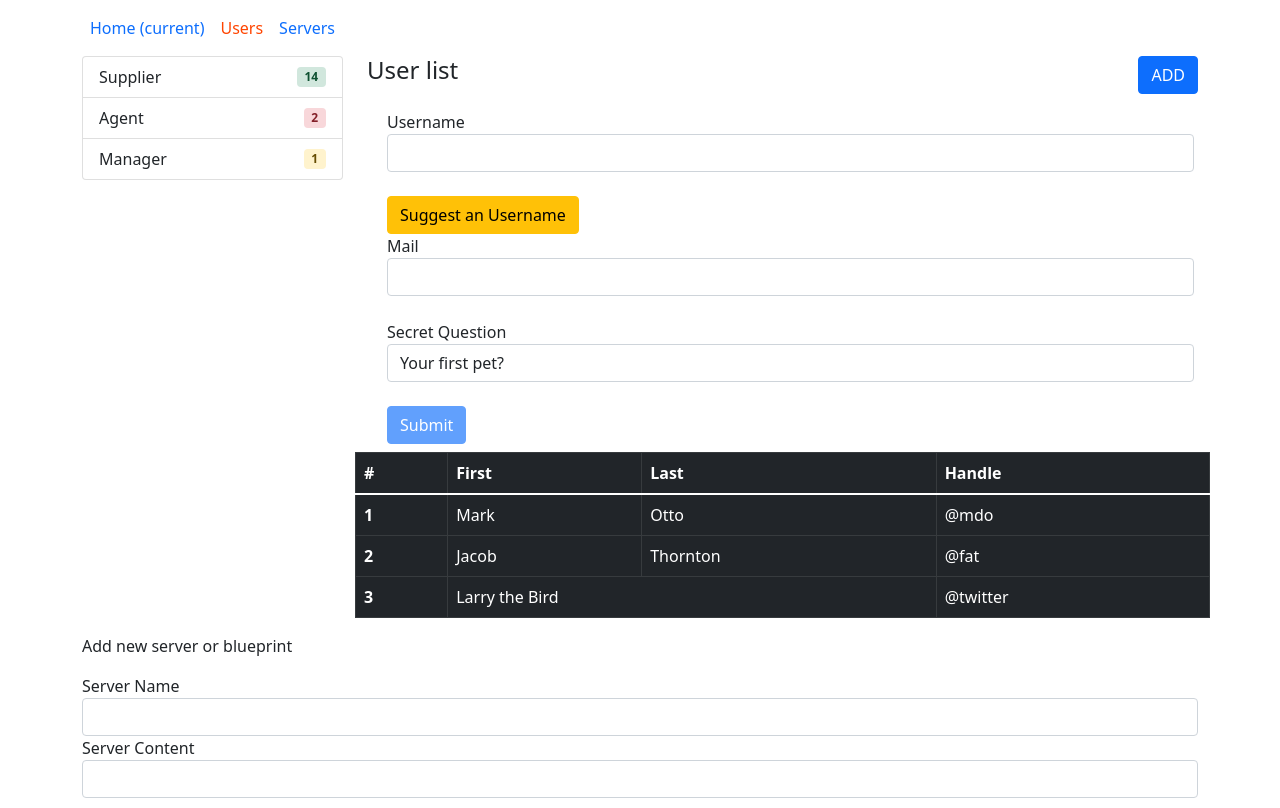
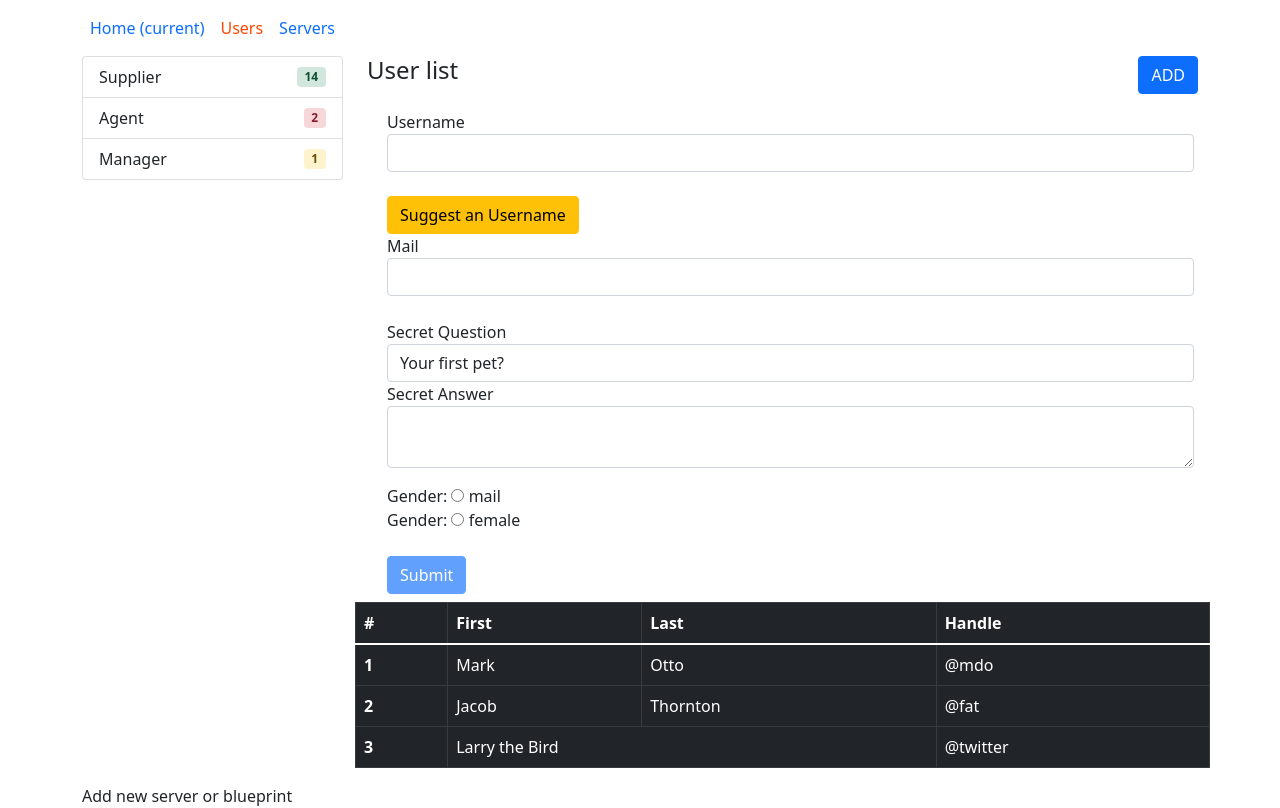
Before and after one commit to toshunigam/angular-learning, an Angular app in the folder angylearning/: page /users in a window 1280 px wide. Shown: the top 808 px of the page. Built offline with nearby package versions, Linux system fonts and the light colour scheme.

Commit message:
working into form

```diff
--- a/angylearning/src/app/users/user/user.component.html
+++ b/angylearning/src/app/users/user/user.component.html
@@ -9,7 +9,7 @@
             <input type="text" id="username" class="form-control" ngModel name="username" required />
           </div>
           <br />
-          <button type="button" class="btn btn-warning">Suggest an Username</button>
+          <button type="button" class="btn btn-warning" (click)="suggestUserName()">Suggest an Username</button>
           <br />
           <div class="form-group">
             <label for="email">Mail</label>
@@ -24,6 +24,21 @@
             <option value="pet">Your first pet?</option>
             <option value="teacher">Your first teacher</option>
           </select>
+        </div>
+
+        <div class="form-group">
+          <label for="secret">Secret Answer</label>
+          <textarea
+          class="form-control"
+          name="questionAnswer"
+          [(ngModel)]="secretAnser"
+          ></textarea>
+          <p>{{ secretAnser }}</p>
+          <div class="radio" *ngFor="let gender of genders">
+            <label> Gender:
+              <input type="radio" name="gender" ngModel [value]="gender" /> {{ gender }}
+            </label>
+          </div>
         </div>
         <br />
         <button class="btn btn-primary" type="submit" [disabled]="!f.valid">Submit</button>
--- a/angylearning/src/app/users/user/user.component.ts
+++ b/angylearning/src/app/users/user/user.component.ts
@@ -10,6 +10,8 @@ import { HomeService } from 'src/app/_service/home.service';
 export class UserComponent implements OnInit {
   @ViewChild('f') signUpForm?:NgForm
   defaultQuestion='pet'
+  secretAnser=''
+  genders = ['mail','female']
   constructor() { }
 
   ngOnInit(): void {
@@ -18,4 +20,11 @@ export class UserComponent implements OnInit {
   onSubmit(){
     console.log(this.signUpForm)
   }
+
+  suggestUserName(){
+    const suggestedName = 'PoorPeople'
+    this.signUpForm?.form.patchValue({
+      username:suggestedName
+    })
+  }
 }
```
